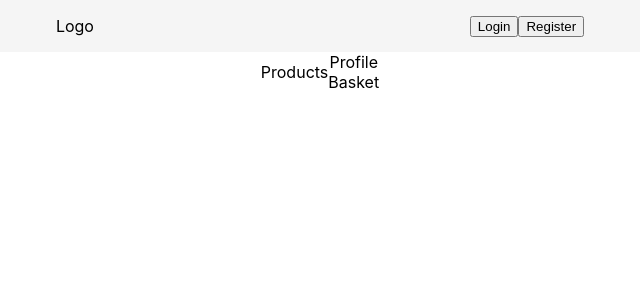
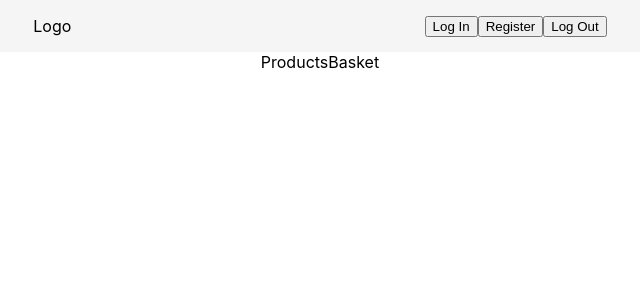
Before and after one commit to SchoolOfCode/w10_auth-athon-f-l, a React (Create React App) app: page / in a window 1280 px wide. Shown: the top 300 px of the page, without its empty margins (320-960 px from the left). Built offline with nearby package versions, Linux system fonts and the light colour scheme.

Commit message:
added login, log out and user profile info

```diff
--- a/package.json
+++ b/package.json
@@ -3,6 +3,7 @@
   "version": "0.1.0",
   "private": true,
   "dependencies": {
+    "@auth0/auth0-react": "^1.12.0",
     "@testing-library/jest-dom": "^5.16.5",
     "@testing-library/react": "^13.4.0",
     "@testing-library/user-event": "^13.5.0",
--- a/src/components/Header/Header.js
+++ b/src/components/Header/Header.js
@@ -1,5 +1,6 @@
 import React from 'react'
 import Login from '../Login/Login'
+import Logout from '../Logout/Logout'
 import Register from '../Register/Register'
 import './Header.css'
 
@@ -10,6 +11,7 @@
         <div>
             <Login />
             <Register />
+            <Logout />
         </div>
     </header>
   )
--- a/src/components/Login/Login.js
+++ b/src/components/Login/Login.js
@@ -1,7 +1,10 @@
+import { useAuth0 } from "@auth0/auth0-react";
 import React from 'react'
 
-export default function Login() {
-  return (
-    <button>Login</button>
-  )
+function Login() {
+  const { loginWithRedirect } = useAuth0();
+
+  return <button onClick={() => loginWithRedirect()}>Log In</button>;
 }
+
+export default Login;
--- /dev/null
+++ b/src/components/Logout/Logout.js
@@ -0,0 +1,14 @@
+import { useAuth0 } from "@auth0/auth0-react";
+import React from "react";
+
+const Logout = () => {
+  const { logout } = useAuth0();
+
+  return (
+    <button onClick={() => logout({ returnTo: window.location.origin })}>
+      Log Out
+    </button>
+  );
+};
+
+export default Logout;
--- a/src/components/Profile/Profile.js
+++ b/src/components/Profile/Profile.js
@@ -1,7 +1,22 @@
-import React from 'react'
+import { useAuth0 } from "@auth0/auth0-react";
+import React from "react";
 
-export default function Profile() {
+const Profile = () => {
+  const { user, isAuthenticated, isLoading } = useAuth0();
+
+  if (isLoading) {
+    return <div>Loading ...</div>;
+  }
+
   return (
-    <div>Profile</div>
-  )
-}
+    isAuthenticated && (
+      <div>
+        <img src={user.picture} alt={user.name} />
+        <h2>{user.name}</h2>
+        <p>{user.email}</p>
+      </div>
+    )
+  );
+};
+
+export default Profile;
--- a/src/index.js
+++ b/src/index.js
@@ -1,13 +1,20 @@
-import React from 'react';
-import ReactDOM from 'react-dom/client';
-import './index.css';
-import App from './components/App/App.js';
-import reportWebVitals from './reportWebVitals';
+import React from "react";
+import ReactDOM from "react-dom/client";
+import "./index.css";
+import App from "./components/App/App.js";
+import reportWebVitals from "./reportWebVitals";
+import { Auth0Provider } from "@auth0/auth0-react";
 
-const root = ReactDOM.createRoot(document.getElementById('root'));
+const root = ReactDOM.createRoot(document.getElementById("root"));
 root.render(
   <React.StrictMode>
-    <App />
+    <Auth0Provider
+      domain="dev-6ai5crx2c6k42ay4.us.auth0.com"
+      clientId="kLMyR00ZnA3ZDLMJQdfXS5NPPkg9NNFH"
+      redirectUri={window.location.origin}
+    >
+      <App />
+    </Auth0Provider>
   </React.StrictMode>
 );
 
```
Also changed, not shown: 1 other file (tests, documents, lock files or other folders).
